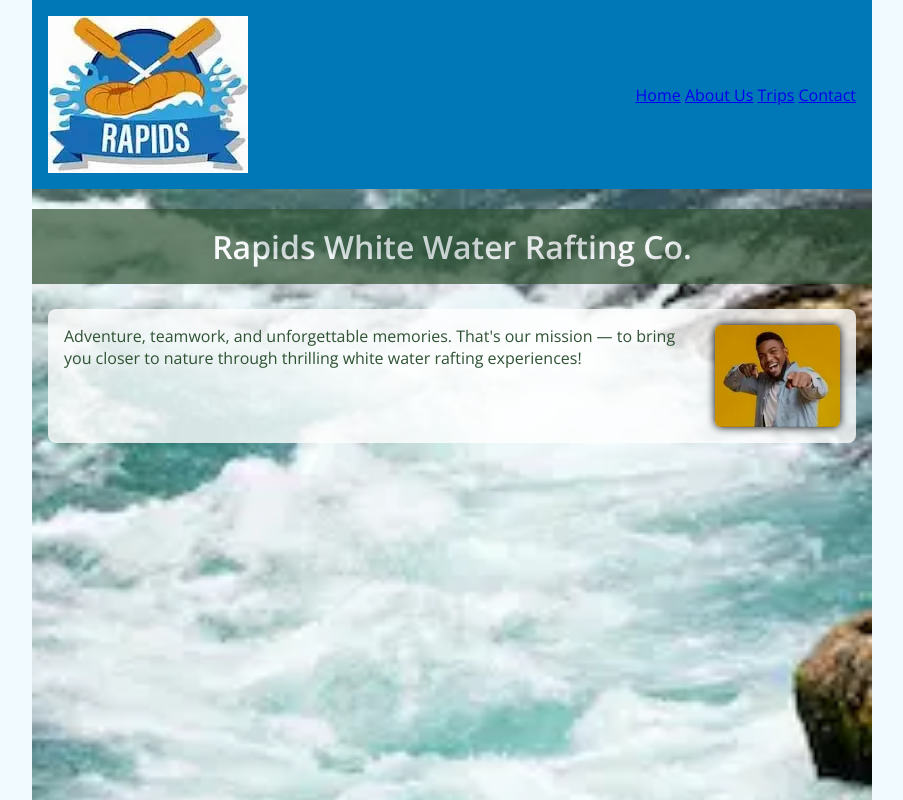
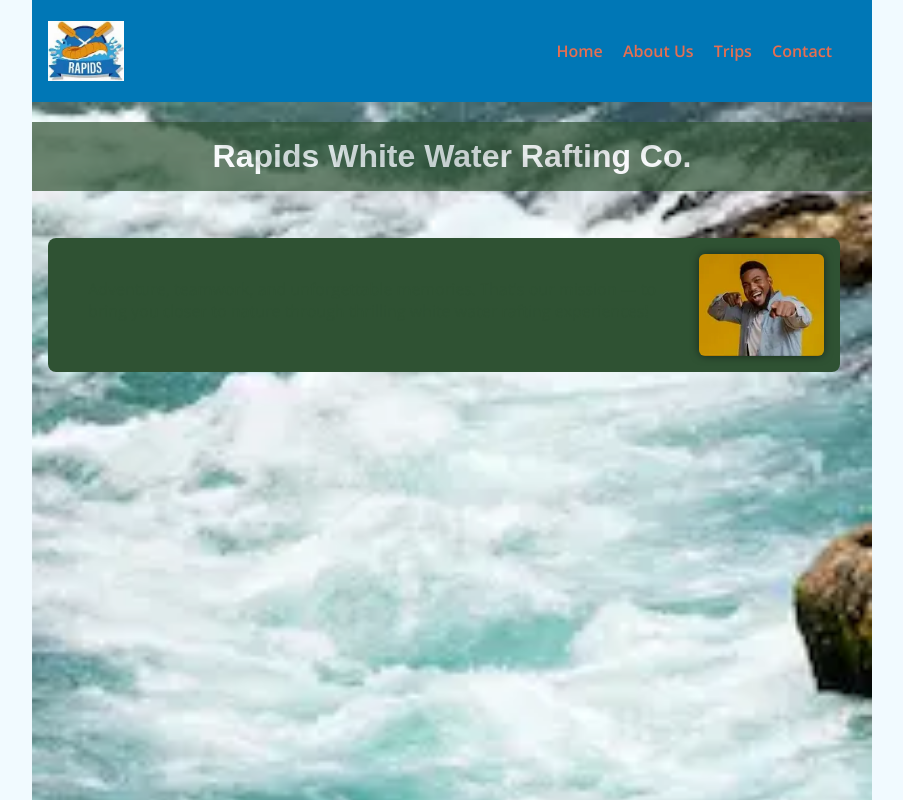
Before and after one commit to olihamorris/wdd130, a plain HTML site: page wwr/about.html in a window 1280 px wide. Shown: the top 800 px of the page, without its empty margins (188-1091 px from the left). Drawn offline with nearby package versions, Linux system fonts and the light colour scheme; a web font is replaced by a local one.

Commit message:
submit: Week 03 assignment

```diff
--- a/wwr/about.html
+++ b/wwr/about.html
@@ -6,13 +6,18 @@
   <meta name="description" content="About Our White Water Rafting Company" />
   <meta name="author" content="Morris Oliha" />
   <title>About Us - Rapids White Water Rafting</title>
-  <link rel="stylesheet" href="styles/rafting.css" />
+
   <!-- Google Fonts -->
+  <link rel="preconnect" href="https://fonts.googleapis.com">
+  <link rel="preconnect" href="https://fonts.gstatic.com" crossorigin>
   <link href="https://fonts.googleapis.com/css2?family=Bruno+Ace+SC&family=Open+Sans:wght@400;600&family=Roboto:wght@400;700&display=swap" rel="stylesheet">
+
+  <!-- Link to CSS -->
+  <link rel="stylesheet" href="styles/rafting.css">
 </head>
 <body>
   <header>
-    <img src="images/logo.webp" alt="WWR Logo">
+    <img src="images/logo.webp" alt="WWR Logo" height="60">
     <nav>
       <a href="index.html">Home</a>
       <a href="about.html">About Us</a>
@@ -29,10 +34,12 @@
         <p>Adventure, teamwork, and unforgettable memories. That's our mission — to bring you closer to nature through thrilling white water rafting experiences!</p>
       </article>
     </div>
+
     <section>
       <h2>History</h2>
       <p>Founded in 2000, we’ve taken thousands of happy adventurers through the wildest rivers of the region. Our passion flows as strongly as the currents we ride!</p>
     </section>
+
     <section>
       <h2>Adventure Awaits You!</h2>
       <img src="images/adventure1.webp" alt="Rafting 1">
--- a/wwr/styles/rafting.css
+++ b/wwr/styles/rafting.css
@@ -1,9 +1,9 @@
  /* Root Variables */
 :root {
-  --primary-color: #0077B6;
-  --secondary-color: #F1FAFF;
-  --accent1-color: #2F5233;
-  --accent2-color: #E76F51;
+  --primary-color: #0077B6; /* deep blue */
+  --secondary-color: #F1FAFF; /* soft white */
+  --accent1-color: #2F5233; /* dark green */
+  --accent2-color: #E76F51; /* warm orange */
   --heading-font: 'Bruno Ace SC', sans-serif;
   --body-font: 'Open Sans', sans-serif;
   --highlight-font: 'Roboto', sans-serif;
@@ -32,14 +32,14 @@ header, main, footer {
 /* Header */
 header {
   background-color: var(--primary-color);
-  color: white;
+  color: var(--accent2-color);
   padding: 16px;
   display: flex;
   align-items: center;
   justify-content: space-between;
 }
 
-header img
+header img {
   height: 60px;
 }
 
@@ -52,6 +52,18 @@ header nav a {
 
 header nav a:hover {
   text-decoration: underline;
+}
+
+/* Typography */
+h1, h2 {
+  font-family: var(--heading-font);
+  color: var(--primary-color);
+  margin-bottom: 8px;
+}
+
+nav, p, section, article {
+  margin: 16px;
+  padding: 8px;
 }
 
 /* Hero Section */
@@ -73,15 +85,16 @@ header nav a:hover {
   text-align: center;
   opacity: 0.7;
   background-color: var(--accent1-color);
-  color: white;
+  color: #fff;
 }
 
 .hero article {
   position: absolute;
   top: 120px;
+  width: 100%
   left: 16px;
   right: 16px;
-  background-color: rgba(255, 255, 255, 0.8);
+  background-color: var(--accent1-color);
   padding: 16px;
   border-radius: 8px;
 }
@@ -91,21 +104,10 @@ header nav a:hover {
   width: 125px;
   margin-left: 16px;
   border-radius: 6px;
-  box-shadow: 0px 0px 8px rgba(0, 0, 0.5);
+  box-shadow: 0px 0px 8px rgba(0, 0, 0, 0.5);
 }
 
-/* Sections */
-section {
-  margin: 16px;
-  padding: 8px;
-}
-
-h2 {
-  font-family: var(--heading-font);
-  color: var(--primary-color);
-  margin-bottom: 8px;
-}
-
+/* Section Images */
 section img {
   width: 100%;
   height: auto;
@@ -121,9 +123,13 @@ footer {
   text-align: center;
 }
 
+footer nav.socialmedia {
+  margin-top: 8px;
+}
+
 footer nav.socialmedia a {
+  text-decoration: none;
   margin: 0 8px;
-  text-decoration: none;
 }
 
 footer nav.socialmedia img {
```
